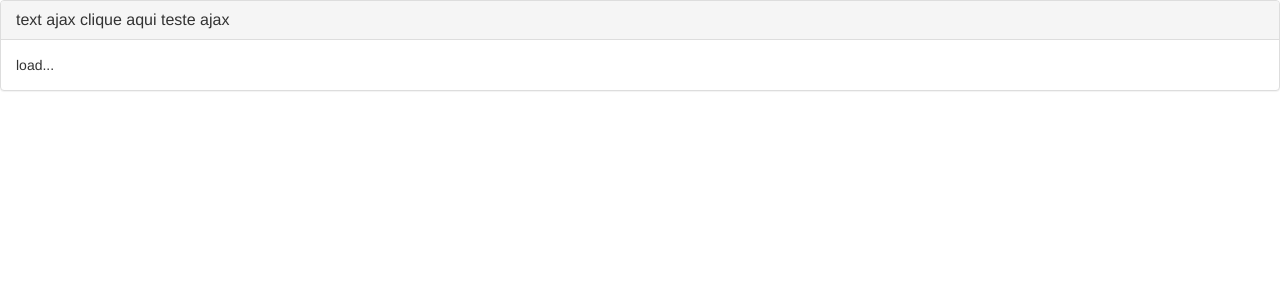
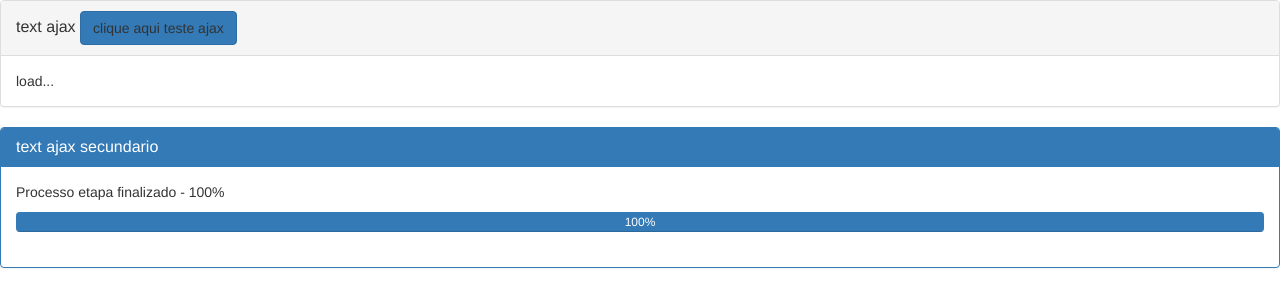
Before and after one commit to androidealp/droide-AjaxProccess, a PHP site: page / in a window 1280 px wide. Shown: the top 307 px of the page. Run offline with PHP 8.4, Linux system fonts and the light colour scheme.

Commit message:
adicionei recurso visual de teste multiprocesso

```diff
--- a/assets/droide-ajaxprocess.js
+++ b/assets/droide-ajaxprocess.js
@@ -54,8 +54,6 @@ $( function() {
         timeout:settings.timeout,
         beforeSend:settings.beforeSend.call(myObject),
         error:function(jqXHR, textStatus, errorThrown){
-          console.log(textStatus);
-          console.log(errorThrown);
           if(textStatus == 'timeout'){
               myObject.html(settings.textTimeout);
           }
--- a/index.php
+++ b/index.php
@@ -23,9 +23,18 @@
 
     <div class="panel panel-default">
       <div class="panel-heading">
-        <h3 class="panel-title">text ajax <a href="#" id="teste">clique aqui teste ajax</a></h3>
+        <h3 class="panel-title">text ajax <a href="#" id="teste" class="btn btn-primary">clique aqui teste ajax</a></h3>
       </div>
       <div class="panel-body" id="retornoaqui">
+        load...
+      </div>
+    </div>
+
+    <div class="panel panel-primary">
+      <div class="panel-heading">
+        <h3 class="panel-title">text ajax secundario</h3>
+      </div>
+      <div class="panel-body" id="execucao_sec">
         load...
       </div>
     </div>
@@ -33,13 +42,13 @@
 
     <!-- jQuery (Must for Bootstrap) -->
     <script src="assets/jquery.min.js"></script>
-    <script src="assets/jquery-ui.js"></script>
     <!-- Bootstrap script -->
     <script src="assets/bootstrap.min.js"></script>
     <script src="assets/droide-ajaxprocess.js"></script>
     <script type="text/javascript">
       $(document).ready(function(){
-        $('#retornoaqui').droideProcess({getUrl:'acoes.php',elementClick:'#teste',timeout:1500});
+        $('#retornoaqui').droideProcess({getUrl:'acoes.php',elementClick:'#teste',timeout:4500});
+        $('#execucao_sec').droideProcess({getUrl:'acoes.php',event:'load',timeout:2500});
       });
     </script>
   </body>
```
Also changed, not shown: acoes.php (line endings or trailing spaces).
